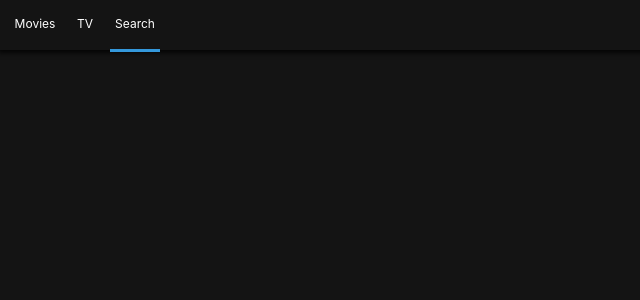
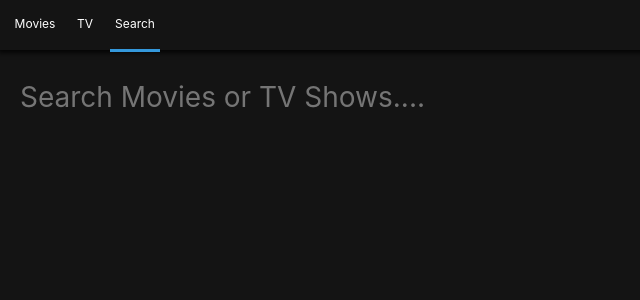
Before and after one commit to gangslee/nomflix, a React (Create React App) app: page /search in a window 1280 px wide. Shown: the top 300 px of the page, without its empty margins (0-640 px from the left). Built offline with nearby package versions, Linux system fonts and the light colour scheme.

Commit message:
Set Search Component

```diff
--- a/src/Routes/Home/HomePresenter.js
+++ b/src/Routes/Home/HomePresenter.js
@@ -5,7 +5,7 @@
 import Loader from 'Components/Loader';
 
 const Container = styled.div`
-  padding: 0px 10px;
+  padding: 0px 20px;
 `;
 
 const HomePresenter = ({nowPlaying, popular, upcoming, loading, error}) =>
--- a/src/Routes/Search/SearchContainer.js
+++ b/src/Routes/Search/SearchContainer.js
@@ -11,11 +11,21 @@
     loading: false,
   };
 
-  handleSubmit = () => {
+  handleSubmit = (event) => {
+    event.preventDefault();
     const {searchTerm} = this.state;
     if (searchTerm !== '') {
       this.searchByTerm();
     }
+  };
+
+  updateTerm = (event) => {
+    const {
+      target: {value},
+    } = event;
+    this.setState({
+      searchTerm: value,
+    });
   };
 
   searchByTerm = async () => {
@@ -51,6 +61,7 @@
         error={error}
         searchTerm={searchTerm}
         handleSubmit={this.handleSubmit}
+        updateTerm={this.updateTerm}
       />
     );
   }
--- a/src/Routes/Search/SearchPresenter.js
+++ b/src/Routes/Search/SearchPresenter.js
@@ -1,9 +1,59 @@
 import React from 'react';
 import PropTypes from 'prop-types';
 import styled from 'styled-components';
+import Loader from 'Components/Loader';
+import Section from 'Components/Section';
 
-const SearchPresenter = ({movieResults, tvResults, loading, searchTerm, handleSubmit, error}) =>
-  null;
+const Container = styled.div`
+  padding: 0 20px;
+`;
+
+const Form = styled.form`
+  margin-bottom: 50px;
+  width: 100%;
+`;
+
+const Input = styled.input`
+  all: unset;
+  font-size: 28px;
+  width: 100%;
+`;
+
+const SearchPresenter = ({
+  movieResults,
+  tvResults,
+  loading,
+  searchTerm,
+  handleSubmit,
+  error,
+  updateTerm,
+}) => (
+  <Container>
+    <Form onSubmit={handleSubmit}>
+      <Input placeholder="Search Movies or TV Shows...." value={searchTerm} onChange={updateTerm} />
+    </Form>
+    {loading ? (
+      <Loader />
+    ) : (
+      <>
+        {movieResults && movieResults.length > 0 && (
+          <Section title="Movie Results">
+            {movieResults.map((movie) => (
+              <span key={movie.id}>{movie.title}</span>
+            ))}
+          </Section>
+        )}
+        {tvResults && tvResults.length > 0 && (
+          <Section title="TV Show Results">
+            {tvResults.map((show) => (
+              <span key={show.id}>{show.name}</span>
+            ))}
+          </Section>
+        )}
+      </>
+    )}
+  </Container>
+);
 
 SearchPresenter.propTypes = {
   movieResults: PropTypes.array,
@@ -12,6 +62,7 @@
   searchTerm: PropTypes.string,
   loading: PropTypes.bool.isRequired,
   handleSubmit: PropTypes.func.isRequired,
+  updateTerm: PropTypes.func.isRequired,
 };
 
 export default SearchPresenter;
--- a/src/Routes/TV/TVPresenter.js
+++ b/src/Routes/TV/TVPresenter.js
@@ -5,7 +5,7 @@
 import Loader from 'Components/Loader';
 
 const Container = styled.div`
-  padding: 0 10px;
+  padding: 0 20px;
 `;
 
 const TVPresenter = ({topRated, popular, airingToday, loading, error}) =>
```
